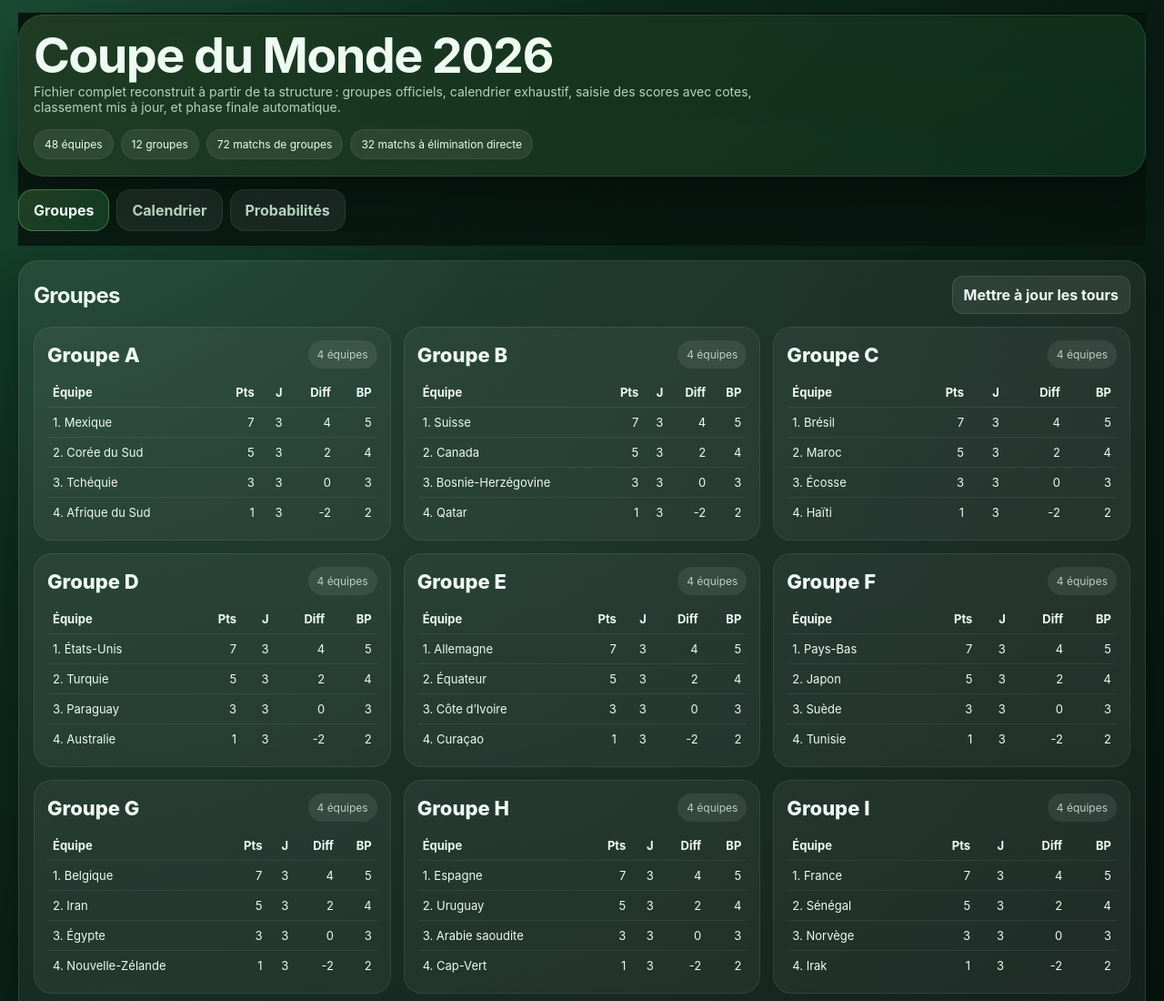
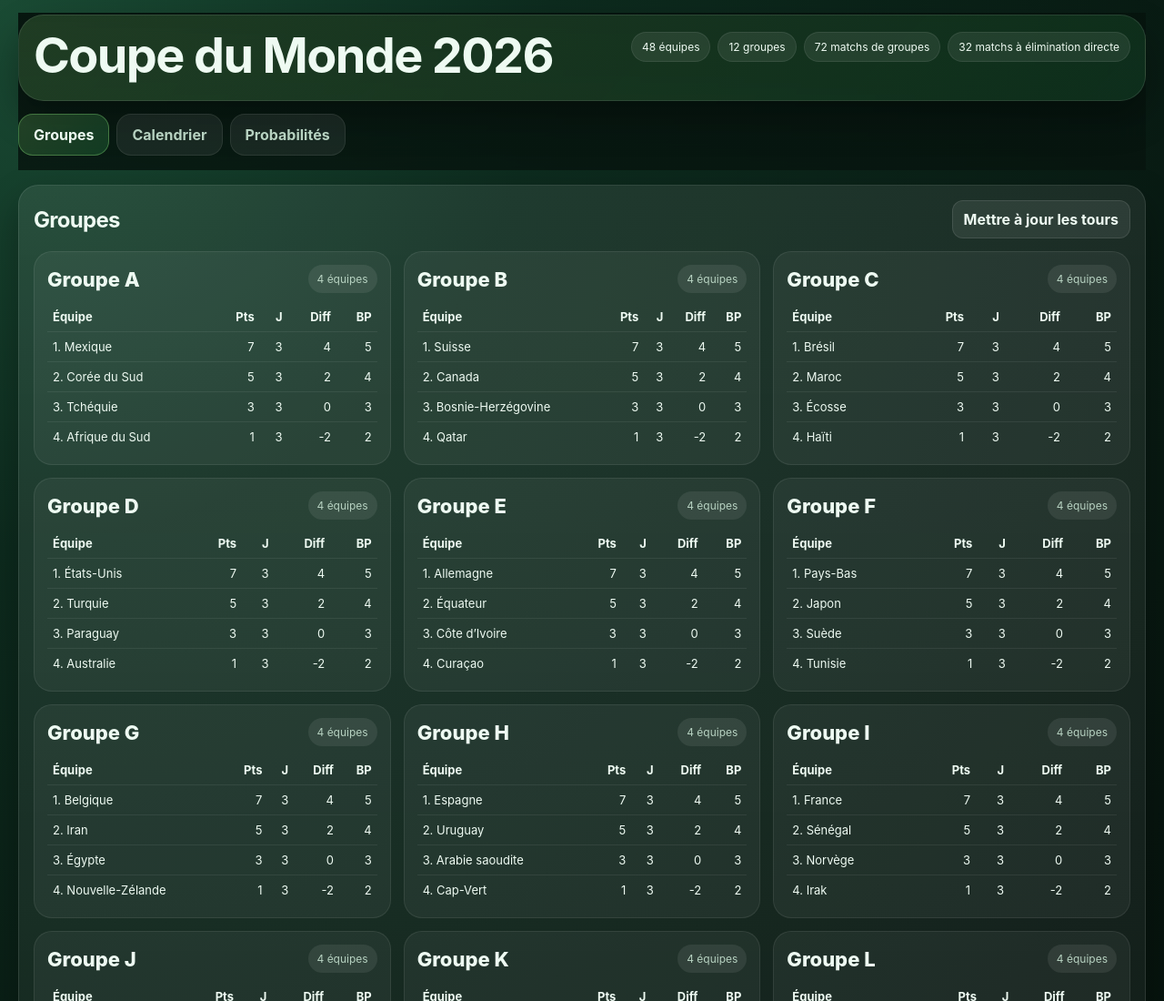
Before and after one commit to luiscoixao/sport, a plain HTML site: page coupe_monde_2026_7.html in a window 1280 px wide. Shown: the top 1100 px of the page at 91% size. Drawn offline with Linux system fonts and the light colour scheme.

Commit message:
Update coupe_monde_2026_7.html

```diff
--- a/coupe_monde_2026_7.html
+++ b/coupe_monde_2026_7.html
@@ -113,7 +113,7 @@
       <div class="heroTop">
         <div>
           <h1>Coupe du Monde 2026</h1>
-          <p class="heroSub">Fichier complet reconstruit à partir de ta structure : groupes officiels, calendrier exhaustif, saisie des scores avec cotes, classement mis à jour, et phase finale automatique.</p>
+
         </div>
         <div class="chips">
           <span class="chip">48 équipes</span>
```
